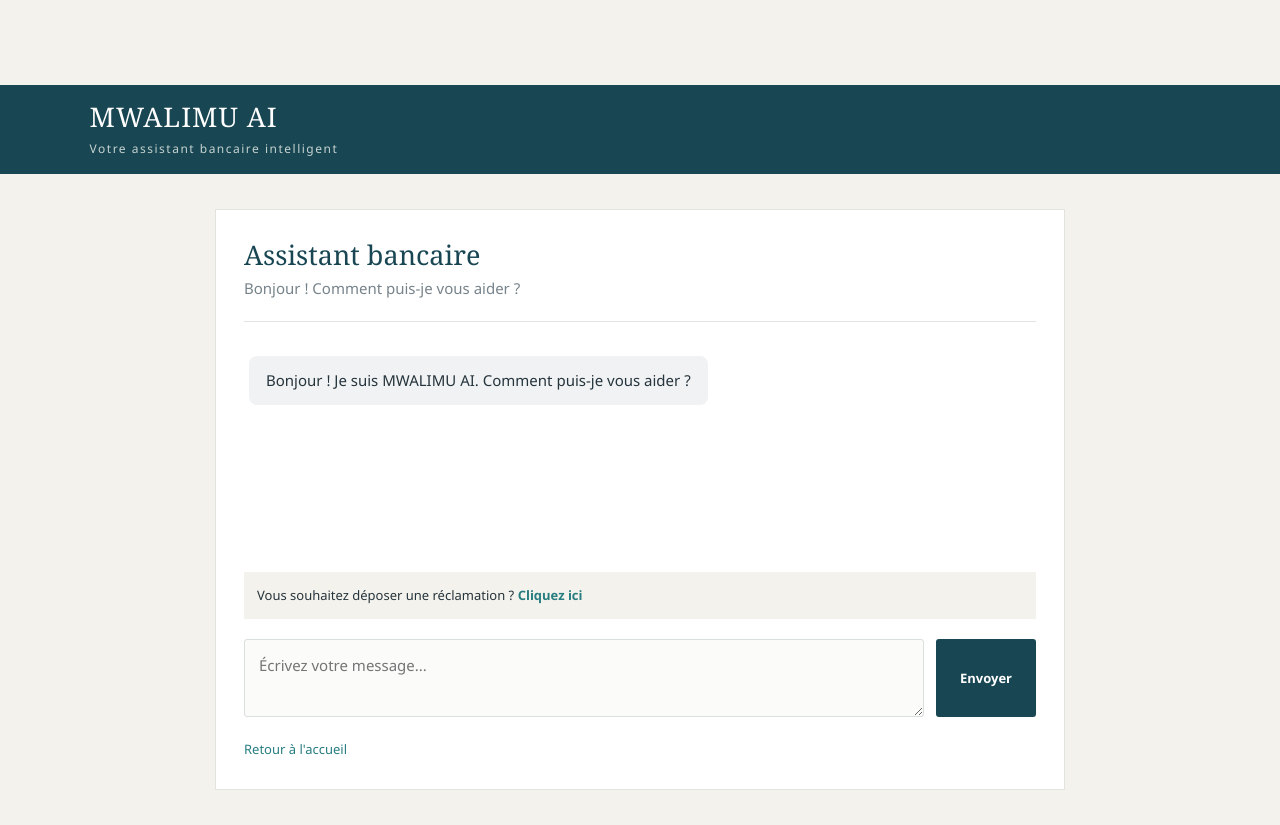
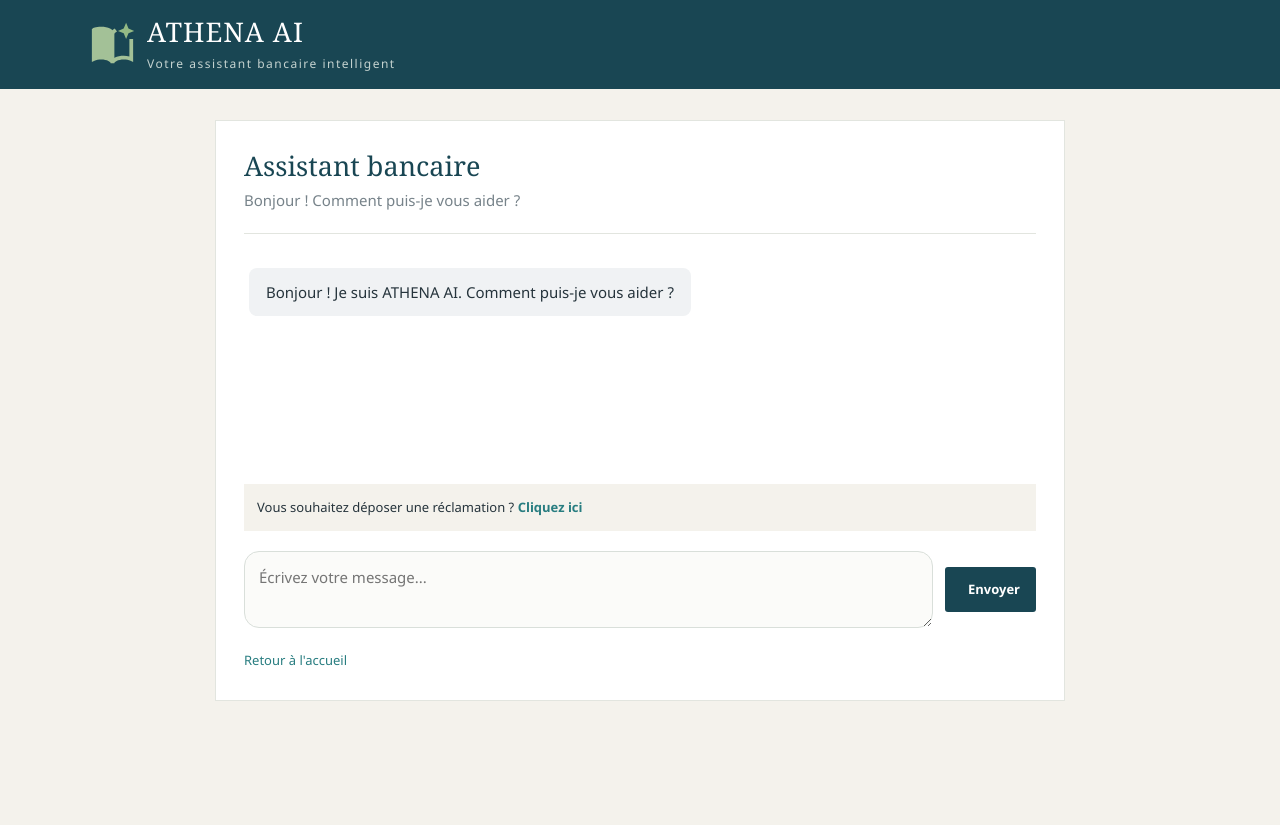
Before and after one commit to BenDev07/ATHENA-AI, a Django app: page /chat/ in a window 1280 px wide. After the commit the page ends 701 px from the top, so only its background shows below. Run offline with Django 5.2, Linux system fonts and the light colour scheme; data that the repository does not hold is empty.

Commit message:
Renommage de du projet en ATHENA AI

```diff
--- a/agents/static/agents/service-worker.js
+++ b/agents/static/agents/service-worker.js
@@ -1,5 +1,5 @@
 
-const CACHE_NAME = "mwalimu-ai-v3";
+const CACHE_NAME = "athena-ai-v1";
 
 const FICHIERS = [
     "/",
--- a/agents/static/agents/style.css
+++ b/agents/static/agents/style.css
@@ -1,6 +1,6 @@
 
 /* =========================================
-   MWALIMU AI — IDENTITÉ VISUELLE
+    ATHENA AI — IDENTITÉ VISUELLE
    ========================================= */
 
 :root {
@@ -109,8 +109,8 @@ body > header p {
 }
 
 .logo svg {
-    width: 38px;
-    height: 38px;
+    width: 45px;
+    height: 45px;
     flex-shrink: 0;
 }
 
@@ -128,12 +128,14 @@ main {
     background: var(--surface);
     padding: 38px;
     margin-bottom: 35px;
-    border-left: 4px solid var(--accent);
+    border-left: 8px solid rgb(92, 120, 92);
 }
 
 .welcome h2 {
     font-size: 34px;
     margin: 0 0 15px;
+    font: 900;
+    font-weight: 800;
 }
 
 .welcome p {
@@ -193,13 +195,18 @@ main {
 
 .service-card a {
     flex-shrink: 0;
-    color: var(--secondary);
+    color: rgb(242, 238, 238);
     font-weight: 700;
-    padding: 10px 0;
+    padding: 10px;
+    background-color: #678461;
+    border-radius: 10px;
 }
 
 .service-card a:hover {
-    color: var(--accent);
+    color: rgb(229, 228, 228);
+    background-color: #315b58;
+    transform: translateX(10px);
+    transition: 0.5s;
 }
 
 .home-footer {
@@ -394,11 +401,14 @@ button:hover {
 .chat-form textarea {
     min-height: 55px;
     max-height: 130px;
+    border-radius: 15px;
 }
 
 .chat-form button {
-    margin-top: 0;
-    min-width: 100px;
+    padding: auto;
+    min-width: 50px;
+    margin: auto;
+
 }
 
 .chat-container > a {
@@ -617,7 +627,7 @@ body:has(.stats) {
     }
 
     .chat-form button {
-        width: 100%;
+        width: 30%;
     }
 
     .message {
--- a/agents/templates/agents/chat.html
+++ b/agents/templates/agents/chat.html
@@ -8,16 +8,30 @@
     <link rel="manifest" href="{% static 'agents/manifest.json' %}">
     <meta name="theme-color" content="#2563eb">
 
-    <title>MWALIMU AI - Assistant bancaire</title>
+    <title>ATHENA AI - Assistant bancaire</title>
 
     <link rel="stylesheet" href="{% static 'agents/style.css' %}?v=2">
 </head>
 
 <body>
 
-    <header>
-        <h1>MWALIMU AI</h1>
-        <p>Votre assistant bancaire intelligent</p>
+    <header class="header">
+        <div class="logo">
+        <svg xmlns="http://www.w3.org/2000/svg"
+             width="32"
+             height="32"
+             viewBox="0 0 24 24">
+            <path d="M0 0h24v24H0z" fill="none"/>
+            <path fill="#a3c197" d="M6 2.5c1.778 0 3.438.359 4.69.984c.469.235.925.535 1.308.897q.192-.181.401-.339l.8-.602l1.201 1.6l-.8.6c-.493.37-.6.68-.6.86v12.65q.153-.087.31-.166C14.563 18.358 16.223 18 18 18c1.065 0 2.085.13 3 .366V9h2v12.307l-1.408-.63C20.68 20.269 19.422 20 18 20c-1.535 0-2.876.314-3.796.773c-.979.49-1.204.981-1.204 1.227h-2c0-.246-.225-.737-1.204-1.227C8.876 20.313 7.536 20 6 20c-1.421 0-2.68.269-3.592.677L1 21.307V3.77c.228-.175.337-.264.441-.336c.062-.043.163-.106.308-.18c.194-.099.468-.216.834-.328C3.315 2.702 4.415 2.5 6 2.5"/>
+            <path fill="#94ba85" d="M20.532 3.467L23.57 4.75l-3.037 1.282L19.25 9.07l-1.283-3.037L14.93 4.75l3.036-1.283L19.25.43z"/>
+        </svg>
+
+        <div>
+            <h1>ATHENA AI</h1>
+            <p>Votre assistant bancaire intelligent</p>
+        </div>
+        </div>
+
     </header>
 
     <main class="chat-container">
@@ -48,7 +62,7 @@
             {% empty %}
 
             <div class="message ai-message">
-                <p>Bonjour ! Je suis MWALIMU AI. Comment puis-je vous aider ?</p>
+                <p>Bonjour ! Je suis ATHENA AI. Comment puis-je vous aider ?</p>
             </div>
 
             {% endfor %}
@@ -88,7 +102,7 @@
                "/service-worker.js"
             )
             .then(() => {
-                console.log("MWALIMU AI : Service Worker activé !");
+                console.log("ATHENA AI : Service Worker activé !");
             })
             .catch(error => {
                 console.log("Erreur Service Worker :", error);
--- a/agents/templates/agents/connexion_agent.html
+++ b/agents/templates/agents/connexion_agent.html
@@ -6,7 +6,7 @@
     <meta charset="UTF-8">
     <meta name="viewport" content="width=device-width, initial-scale=1.0">
 
-    <title>Connexion Agent | MWALIMU AI</title>
+    <title>Connexion Agent | ATHENA AI</title>
 
     <link rel="stylesheet" href="{% static 'agents/style.css' %}">
 </head>
@@ -14,7 +14,7 @@
 <body>
 
     <header class="header">
-        <h1>MWALIMU AI</h1>
+        <h1>ATHENA AI</h1>
         <p>Espace réservé aux agents</p>
     </header>
 
--- a/assistant_web.py
+++ b/assistant_web.py
@@ -18,9 +18,9 @@ def obtenir_connexion():
 
     return connexion
 
-# Instructions de MWALIMU AI
+# Instructions de ATHENA AI
 instructions = f"""
-Tu es MWALIMU AI, un assistant intelligent de service client
+Tu es ATHENA AI, un assistant intelligent de service client
 pour Banque Démo.
 
 TA MISSION :
--- a/banque_demo.txt
+++ b/banque_demo.txt
@@ -2,7 +2,7 @@
 
 ## 1. Informations générales
 Nom : Banque Démo
-Institution fictive utilisée pour les tests de MWALIMU AI.
+Institution fictive utilisée pour les tests de ATHENA AI.
 
 ## 2. Horaires
 Du lundi au vendredi : 08h00 à 16h00.
```
Also changed, not shown: agents/templates/agents/accueil.html (+6 -6 lines), agents/templates/agents/deposer_reclamation.html (+18 -3 lines), agents/templates/agents/reclamations.html (+23 -4 lines), agents/templates/agents/suivi.html (+17 -3 lines), main.py (+5 -5 lines), README.md, agents/static/agents/manifest.json.
